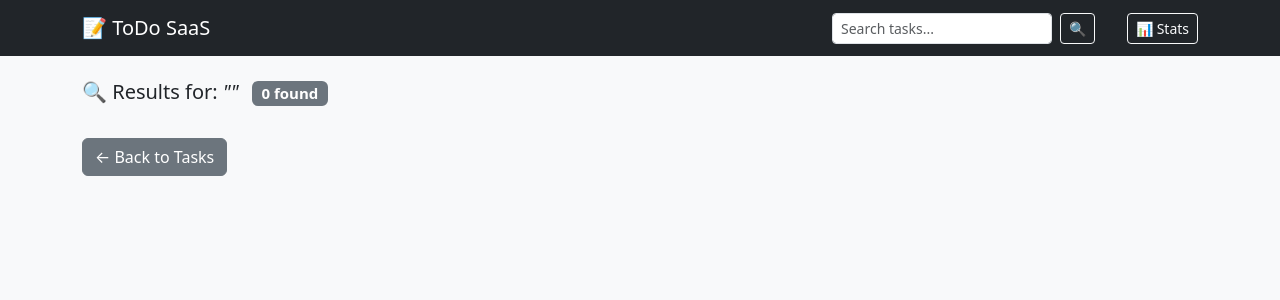
After one commit to A3yyad/Tododo, a Flask app: page /search in a window 1280 px wide. The commit adds this page. Shown: the top 300 px of the page. Run offline with Flask 3, Linux system fonts and the light colour scheme.

Commit message:
feat: search tasks by title and description with navbar search bar

```diff
--- a/app/routes.py
+++ b/app/routes.py
@@ -36,6 +36,20 @@ def delete(task_id):
     db.session.commit()
     return redirect(url_for("main.index"))
 
+@main.route("/search")
+def search():
+    q = request.args.get("q", "").strip()
+    tasks = []
+    if q:
+        pattern = f"%{q}%"
+        tasks = Task.query.filter(
+            db.or_(
+                Task.title.ilike(pattern),
+                Task.description.ilike(pattern)
+            )
+        ).order_by(Task.created_at.desc()).all()
+    return render_template("search.html", tasks=tasks, q=q)
+
 @main.route("/stats")
 def stats():
     return render_template("stats.html")
--- a/app/templates/base.html
+++ b/app/templates/base.html
@@ -7,8 +7,13 @@
 </head>
 <body class="bg-light">
   <nav class="navbar navbar-dark bg-dark mb-4">
-    <div class="container">
+    <div class="container d-flex gap-3 align-items-center">
       <a class="navbar-brand" href="/">📝 ToDo SaaS</a>
+      <form action="/search" method="GET" class="d-flex gap-2 ms-auto me-3">
+        <input name="q" class="form-control form-control-sm"
+               placeholder="Search tasks..." style="width:220px">
+        <button class="btn btn-outline-light btn-sm">🔍</button>
+      </form>
       <a class="btn btn-outline-light btn-sm" href="/stats">📊 Stats</a>
     </div>
   </nav>
--- /dev/null
+++ b/app/templates/search.html
@@ -0,0 +1,29 @@
+{% extends "base.html" %}
+{% block content %}
+<h5 class="mb-3">
+  🔍 Results for: <em>"{{ q }}"</em>
+  <span class="badge bg-secondary ms-2">{{ tasks|length }} found</span>
+</h5>
+{% if tasks %}
+<ul class="list-group shadow-sm">
+{% for task in tasks %}
+  {% set badge = "success" if task.priority=="low" else ("warning" if task.priority=="medium" else "danger") %}
+  <li class="list-group-item d-flex justify-content-between align-items-center">
+    <div>
+      <span class="badge bg-{{ badge }} me-2">{{ task.priority }}</span>
+      <span class="badge bg-secondary me-2">{{ task.status }}</span>
+      <strong class="{{ 'text-decoration-line-through text-muted' if task.is_done }}">{{ task.title }}</strong>
+      {% if task.due_date %}<small class="text-muted ms-2">📅 {{ task.due_date }}</small>{% endif %}
+    </div>
+    <div class="d-flex gap-1">
+      <a href="/toggle/{{ task.id }}" class="btn btn-sm btn-outline-success">✓</a>
+      <a href="/delete/{{ task.id }}" class="btn btn-sm btn-outline-danger">✕</a>
+    </div>
+  </li>
+{% endfor %}
+</ul>
+{% elif q %}
+  <div class="alert alert-info">No tasks found matching "{{ q }}".</div>
+{% endif %}
+<a href="/" class="btn btn-secondary mt-3">← Back to Tasks</a>
+{% endblock %}
```
